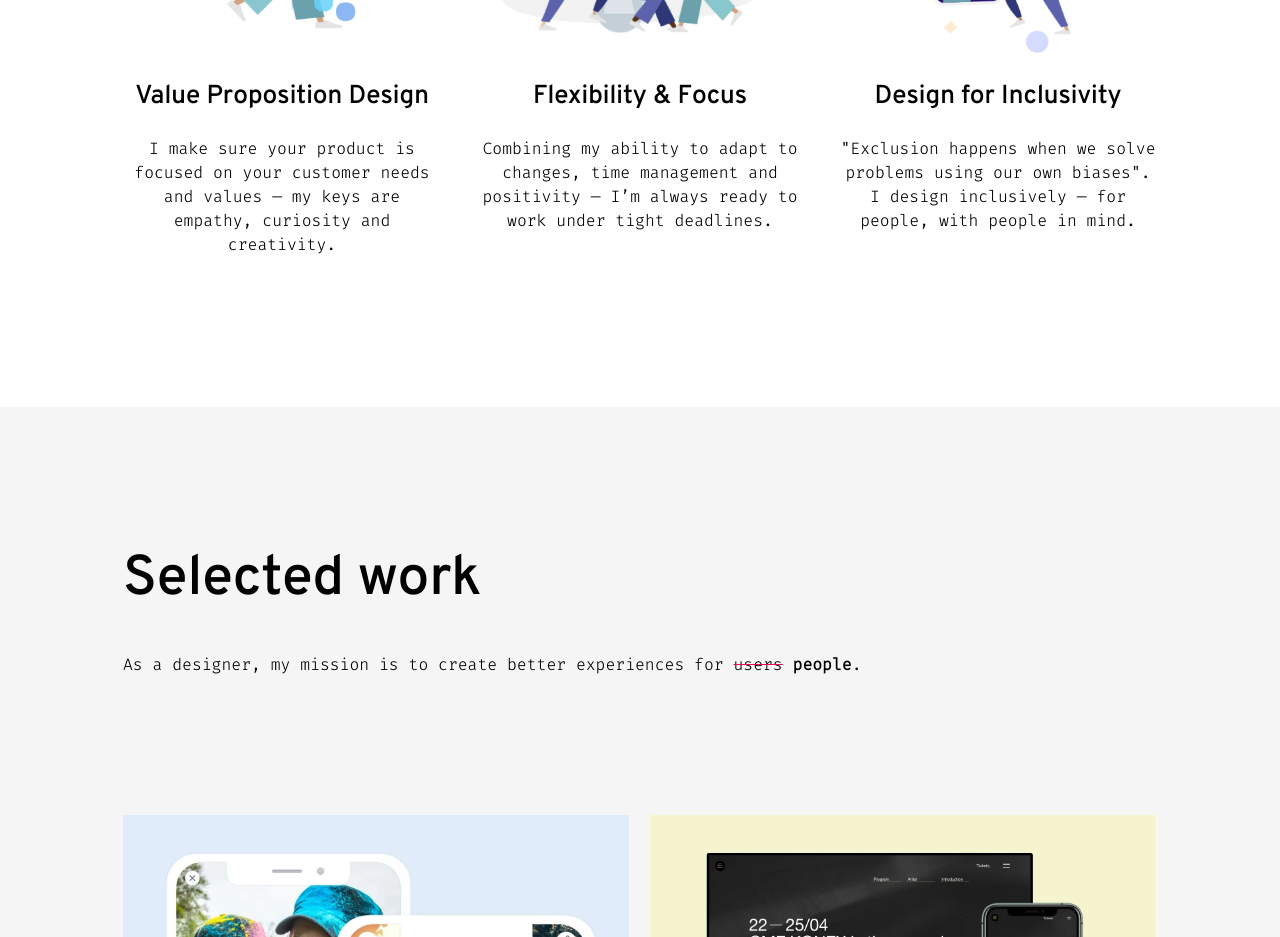
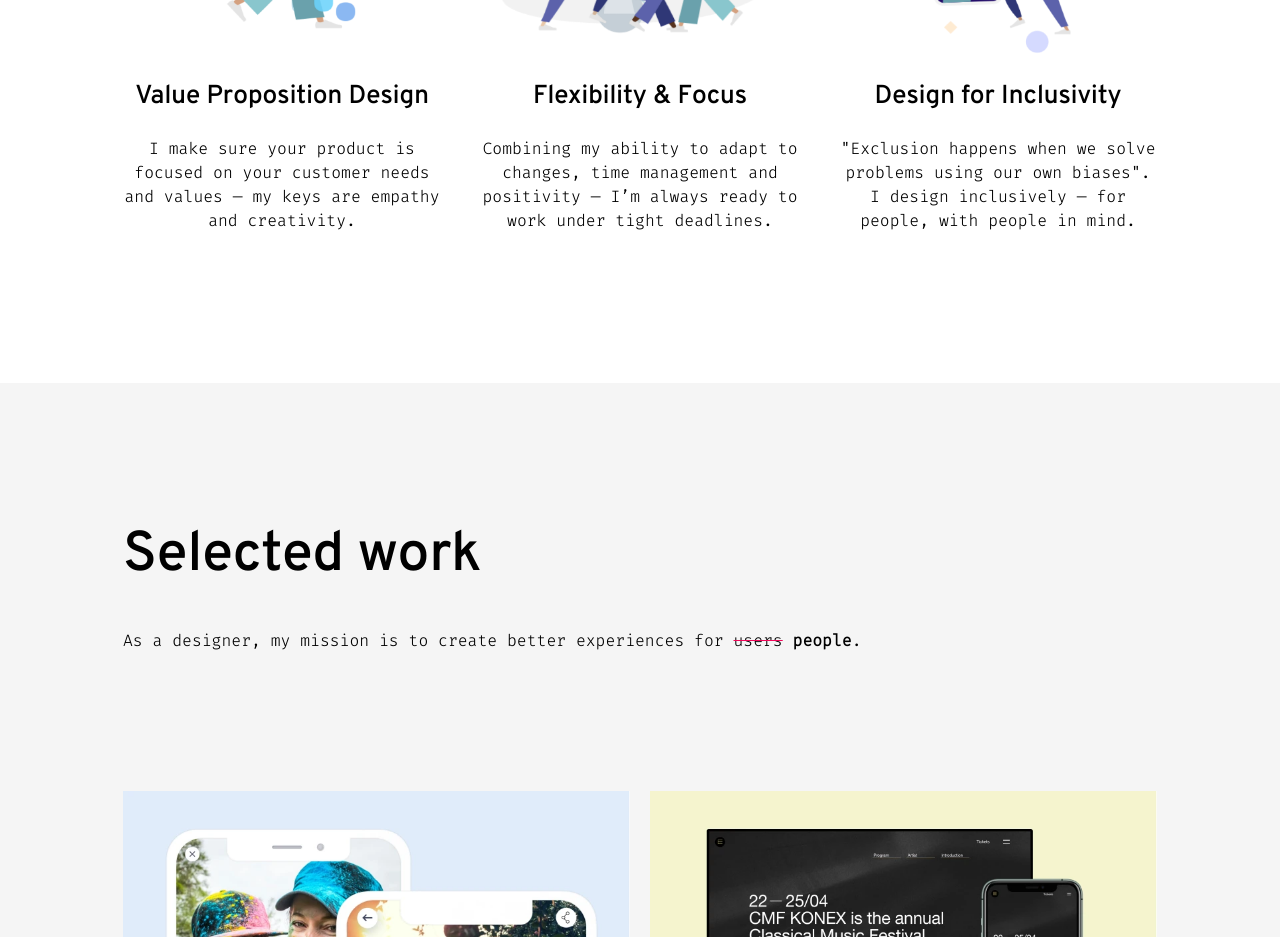
Before and after one commit to lucianareyes/my-portfolio, a React (Create React App) app: page / in a window 1280 px wide. Shown: the part 900-1837 px from the top of the page. Built offline with nearby package versions, Linux system fonts and the light colour scheme.

Commit message:
fix skills

```diff
--- a/src/ui/Skills.js
+++ b/src/ui/Skills.js
@@ -9,7 +9,7 @@ function Skills() {
       <Skill
         img={`${config.imgBaseURL}/skill1`}
         title="Value Proposition Design"
-        text="I make sure your product is focused on your customer needs and values — my keys are empathy, curiosity and creativity."
+        text="I make sure your product is focused on your customer needs and values — my keys are empathy and creativity."
       />
       <Skill
         img={`${config.imgBaseURL}/skill2`}
```
